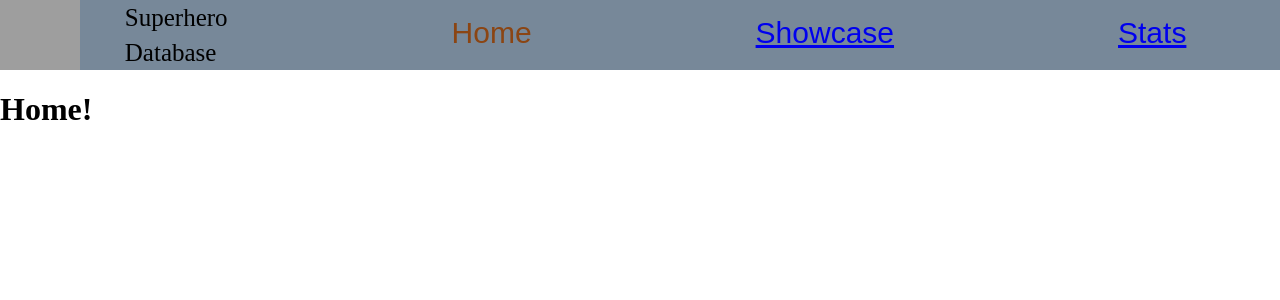
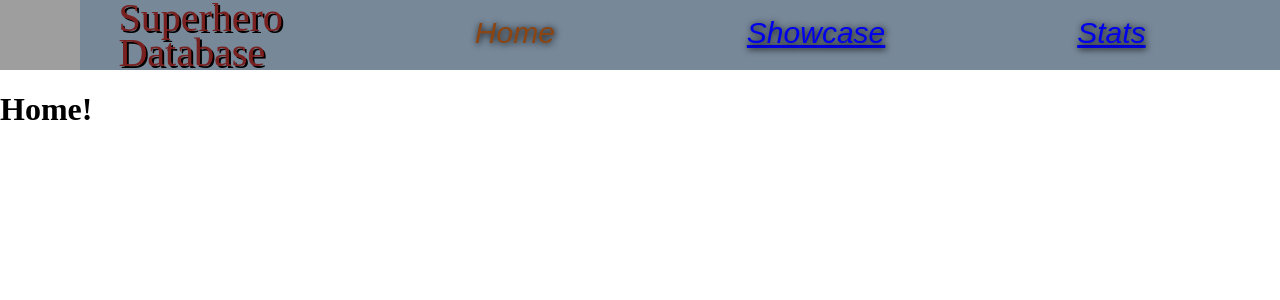
Before and after one commit to LouieGomez-hub/phase-2-project, a React (Create React App) app: page / in a window 1280 px wide. Shown: the top 300 px of the page. Built offline with nearby package versions, Linux system fonts and the light colour scheme; grey boxes are pictures that could not be loaded.

Commit message:
navbar styling

```diff
--- a/src/index.css
+++ b/src/index.css
@@ -5,7 +5,7 @@ body {
 .navbar {
   display: flex;
   justify-content: left;
-  gap: 14rem;
+  gap: 12rem;
   background-color: lightslategray;
   font-size: 30px;
   line-height: 65px;
@@ -18,6 +18,8 @@ body {
 
 a {
   font-family: fantasy;
+  font-style: italic;
+  text-shadow: 1px 1px 7px black;
 }
 
 img {
@@ -26,8 +28,11 @@ img {
 }
 
 header {
-  font-size: 25px;
+  font-size: 40px;
   line-height: 35px;
-  margin-left: -14%;
+  margin-left: -12%;
   font-family: cursive;
+  mix-blend-mode: darken;
+  color: rgb(255, 33, 33);
+  text-shadow: 2px 2px black;
 }
```
